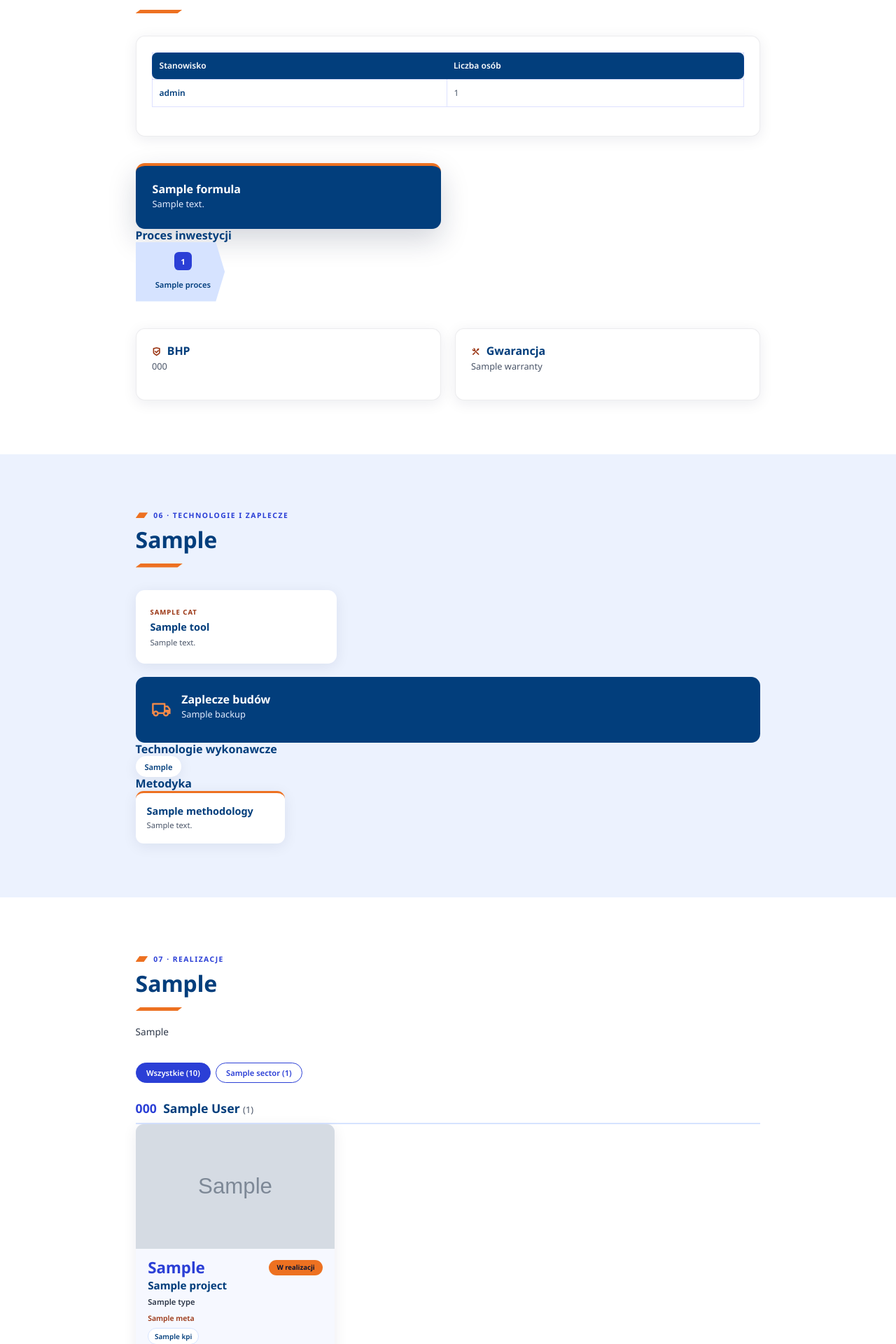
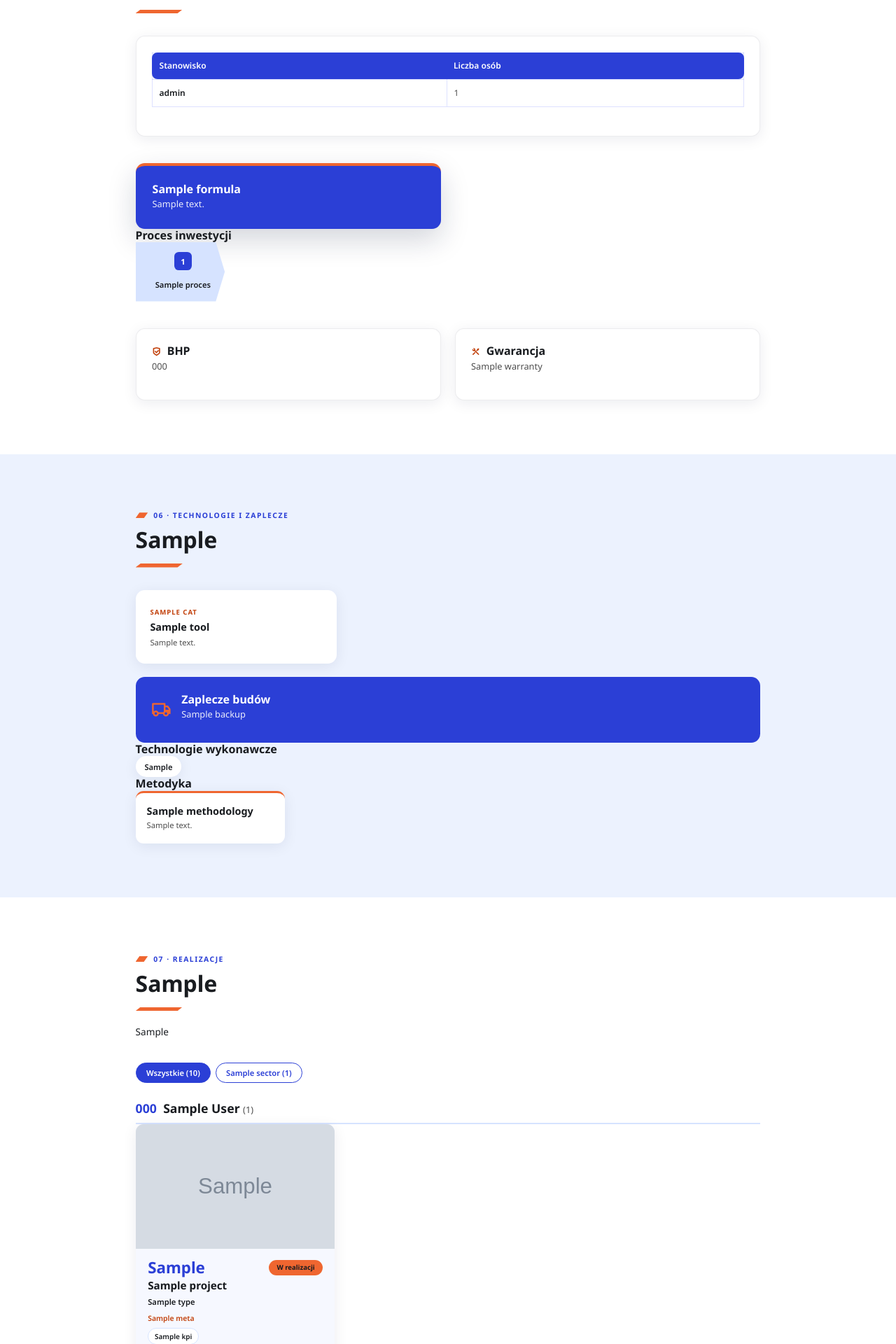
Before and after one commit to MBT-modern-building-team/MBT, a Django app: template MBTWebsite/MBTApp/templates/pages/potencjal.html in a window 1280 px wide. Shown: the part 4281-6201 px from the top of the page at 70% size. Run offline with Django 5.2, Linux system fonts and the light colour scheme; the template is opened without the code that fills it: most values are stand-ins (such as "Sample title", 1, 10 or a date in 2020); grey boxes marked "Sample" are stand-in pictures; data that the repository does not hold is empty; some libraries are stand-ins or nearby versions; some web fonts are replaced.

Commit message:
Potencjał i referencje: paleta z tokenów witryny (--theme-color, --yellow-color, --smoke-*)

```diff
--- a/MBTWebsite/MBTApp/static/css/potencjal.css
+++ b/MBTWebsite/MBTApp/static/css/potencjal.css
@@ -1,8 +1,8 @@
 /* Potencjał i referencje — styl MBT (prefiks .pot-). Hero/marquee/przyciski: klasy gw-* z mbt-override. */
-.pot{--navy:#023E7C;--blue:#2B3FD6;--or:#ED7121;--or-txt:#9A3412;--dark:#0C1633;--t1:#F6F8FF;--t2:#ECF2FE;--t3:#D6E3FF;--grey:#4A5568;--sh:0 5px 25px rgba(15,30,60,.08);--sh2:0 20px 50px rgba(15,30,60,.18);color:var(--grey);font-family:var(--body-font,"Noto Sans",sans-serif);line-height:1.7}
+.pot{--navy:var(--theme-color,#2b3fd6);--blue:var(--theme-color,#2b3fd6);--or:var(--yellow-color,#EF6630);--or-txt:#C2410C;--dark:var(--black-color,#191C20);--ttl:var(--title-color,#191C20);--t1:var(--smoke-color3,#F6F8FF);--t2:var(--smoke-color,#ECF2FE);--t3:var(--smoke-color2,rgba(255,255,255,.85));--grey:var(--body-color,#4D4D4D);--sh:0 5px 25px rgba(15,30,60,.08);--sh2:0 20px 50px rgba(15,30,60,.18);color:var(--grey);font-family:var(--body-font,"Noto Sans",sans-serif);line-height:1.7}
 .pot *,.pot *::before,.pot *::after{box-sizing:border-box}
 .pot ul,.pot ol{list-style:none;margin:0;padding:0}
-.pot h1,.pot h2,.pot h3,.pot h4{font-family:var(--title-font,"Technor","Noto Sans",sans-serif);color:var(--navy);margin:0;line-height:1.2}
+.pot h1,.pot h2,.pot h3,.pot h4{font-family:var(--title-font,"Technor","Noto Sans",sans-serif);color:var(--ttl);margin:0;line-height:1.2}
 .pot a{color:var(--blue)}
 .pot a:focus-visible,.pot button:focus-visible{outline:3px solid var(--or);outline-offset:2px}
 .pot-sr{position:absolute;width:1px;height:1px;overflow:hidden;clip:rect(0 0 0 0);white-space:nowrap}
@@ -15,14 +15,14 @@
 .pot-head{max-width:820px;margin-bottom:40px}
 .pot-kicker{display:inline-flex;align-items:center;gap:10px;font:700 13px/1.2 var(--body-font,sans-serif);letter-spacing:.14em;text-transform:uppercase;color:var(--blue);margin:0 0 12px}
 .pot-kicker::before{content:"";width:22px;height:10px;background:var(--or);clip-path:polygon(7px 0,100% 0,calc(100% - 7px) 100%,0 100%)}
-.pot-kicker--light{color:#F28A4A}
+.pot-kicker--light{color:var(--yellow-color,#EF6630)}
 .pot-h2{font-size:clamp(26px,3.6vw,40px);font-weight:700}
 .pot-h2--light{color:#fff!important}
 .pot-h3{font-size:20px;font-weight:700;margin-bottom:16px}
 .pot-h3 i{color:var(--or-txt);margin-right:6px}
 .pot-h3--light{color:#fff!important}
 .pot-bar{display:block;width:84px;height:7px;margin:18px 0 0;background:var(--or);clip-path:polygon(9px 0,100% 0,calc(100% - 9px) 100%,0 100%)}
-.pot-lead{margin:22px 0 0;font-size:17px;color:#2D3748}
+.pot-lead{margin:22px 0 0;font-size:17px;color:var(--ttl)}
 .pot-lead--sm{margin:-6px 0 22px;font-size:16px}
 .pot-card--mt{margin-top:48px}
 
@@ -41,7 +41,7 @@
 .pot-table{width:100%;border-collapse:collapse;font-size:15px}
 .pot-table th,.pot-table td{padding:11px 12px;text-align:left;vertical-align:top;border-bottom:1px solid var(--t3)}
 .pot-table tr:last-child>*{border-bottom:0}
-.pot-table tbody th{width:38%;color:var(--navy);font-weight:600}
+.pot-table tbody th{width:38%;color:var(--ttl);font-weight:600}
 .pot-table thead th{background:var(--navy);color:#fff;font-weight:600;border:0}
 .pot-table thead th:first-child{border-radius:10px 0 0 10px}
 .pot-table thead th:last-child{border-radius:0 10px 10px 0}
@@ -50,43 +50,43 @@
 .pot-capital::after{content:"";position:absolute;right:-28px;top:0;bottom:0;width:90px;background:var(--or);clip-path:polygon(60% 0,100% 0,40% 100%,0 100%)}
 .pot-capital dl{margin:0;position:relative;z-index:1}
 .pot-capital dl>div{padding:12px 0;border-bottom:1px solid rgba(255,255,255,.2)}
-.pot-capital dt{font-size:13px;letter-spacing:.06em;text-transform:uppercase;color:#C9D6F2}
+.pot-capital dt{font-size:13px;letter-spacing:.06em;text-transform:uppercase;color:rgba(255,255,255,.8)}
 .pot-capital dd{margin:2px 0 0;font:700 24px/1.2 var(--title-font,sans-serif)}
-.pot-capital dd small{display:block;font:400 13px var(--body-font,sans-serif);color:#C9D6F2}
+.pot-capital dd small{display:block;font:400 13px var(--body-font,sans-serif);color:rgba(255,255,255,.8)}
 .pot-capital-sum{border-bottom:0!important}
-.pot-capital-sum dd{font-size:30px;color:#F28A4A}
+.pot-capital-sum dd{font-size:30px;color:var(--yellow-color,#EF6630)}
 .pot-list li{position:relative;padding:7px 0 7px 22px}
 .pot-list li::before{content:"";position:absolute;left:0;top:16px;width:11px;height:7px;background:var(--or);clip-path:polygon(30% 0,100% 0,70% 100%,0 100%)}
 
 /* paski */
 .pot-chart{margin:0;background:#fff;padding:28px;border-radius:16px;box-shadow:var(--sh)}
 .pot-bars li{display:grid;grid-template-columns:minmax(120px,42%) 1fr 28px;align-items:center;gap:10px;padding:5px 0;font-size:14px}
-.pot-bars-l{color:#2D3748}
+.pot-bars-l{color:var(--ttl)}
 .pot-bars-t{height:14px;background:var(--t2);display:block;border-radius:7px;overflow:hidden}
-.pot-bars-f{display:block;height:100%;background:#2B3FD6;border-radius:7px}
-.pot-bars-v{font-weight:700;color:var(--navy);text-align:right}
+.pot-bars-f{display:block;height:100%;background:var(--theme-color,#2b3fd6);border-radius:7px}
+.pot-bars-v{font-weight:700;color:var(--ttl);text-align:right}
 .pot-comp{display:grid;gap:14px;margin-top:8px}
 .pot-comp li{display:flex;gap:14px;background:#fff;border-radius:12px;padding:16px 18px;box-shadow:var(--sh);transition:transform .3s,background .3s}
 .pot-comp li:hover{transform:translateX(6px)}
 .pot-comp i{font-size:24px;color:var(--blue)}
-.pot-comp strong{display:block;color:var(--navy)}
+.pot-comp strong{display:block;color:var(--ttl)}
 .pot-comp span{font-size:14px}
 
 /* struktura */
 .pot-org-root{display:flex;flex-direction:column}
 .pot-org-board{align-self:center;text-align:center;background:var(--navy);color:#fff;padding:18px 36px;border-radius:12px;border-bottom:6px solid var(--or);min-width:250px;box-shadow:var(--sh2)}
 .pot-org-board strong{display:block;font:700 20px var(--title-font,sans-serif)}
-.pot-org-board span{display:block;font-size:14px;color:#D6E3FF}
+.pot-org-board span{display:block;font-size:14px;color:rgba(255,255,255,.85)}
 .pot-org-cols{position:relative;margin:28px 0 0 12px;padding-left:22px;border-left:2px solid var(--blue);display:grid;gap:14px}
 .pot-org-col{display:grid;gap:14px;align-content:start}
 .pot-org-col li{position:relative;background:#fff;border-radius:12px;border-top:4px solid var(--blue);padding:14px 16px;box-shadow:var(--sh);transition:transform .3s,box-shadow .3s}
 .pot-org-col li:hover{transform:translateY(-3px);box-shadow:var(--sh2)}
 .pot-org-col li::before{content:"";position:absolute;left:-24px;top:26px;width:22px;height:2px;background:var(--blue)}
-.pot-org-col strong{display:block;color:var(--navy);font-family:var(--title-font,sans-serif)}
+.pot-org-col strong{display:block;color:var(--ttl);font-family:var(--title-font,sans-serif)}
 .pot-org-col em{display:block;font-style:normal;font-size:13px;font-weight:600;color:var(--or-txt)}
 .pot-org-col span{display:block;font-size:14px}
 .pot-note{margin-top:28px;font-size:15px}
-.pot-note--accent{border-radius:12px;border-left:5px solid var(--or);padding:12px 18px;background:var(--t2);color:#2D3748}
+.pot-note--accent{border-radius:12px;border-left:5px solid var(--or);padding:12px 18px;background:var(--t2);color:var(--ttl)}
 .pot-note i{color:var(--or-txt)}
 
 /* kadra */
@@ -102,18 +102,18 @@
 .pot-person-banner{background:var(--navy);color:#fff;padding:14px 18px 16px;position:relative}
 .pot-person-banner::after{content:"";position:absolute;right:0;bottom:0;width:76px;height:7px;background:var(--or);clip-path:polygon(10px 0,100% 0,100% 100%,0 100%)}
 .pot-person-banner strong{display:block;font:700 17px var(--title-font,sans-serif)}
-.pot-person-banner span{display:block;font-size:13px;color:#D6E3FF}
+.pot-person-banner span{display:block;font-size:13px;color:rgba(255,255,255,.85)}
 .pot-person-body{padding:16px 18px 20px;font-size:14px}
 .pot-person-body p{margin:0 0 8px}
 .pot-person-reg{color:var(--or-txt);font-weight:600}
 .pot-person-contact a{display:block;word-break:break-word}
 
 /* proces i formuły */
-.pot-formula{background:var(--navy);color:#E3ECFF;padding:30px;border-radius:16px;border-top:6px solid var(--or);box-shadow:var(--sh2)}
+.pot-formula{background:var(--navy);color:rgba(255,255,255,.9);padding:30px;border-radius:16px;border-top:6px solid var(--or);box-shadow:var(--sh2)}
 .pot-formula h3{color:#fff!important}
 .pot-formula p{margin:0}
 .pot-steps{display:grid;gap:8px}
-.pot-steps li{display:flex;align-items:center;gap:14px;background:#fff;border-radius:12px;padding:13px 16px;color:var(--navy);font-weight:600;box-shadow:var(--sh)}
+.pot-steps li{display:flex;align-items:center;gap:14px;background:#fff;border-radius:12px;padding:13px 16px;color:var(--ttl);font-weight:600;box-shadow:var(--sh)}
 .pot-steps-n{flex:none;width:32px;height:32px;display:flex;align-items:center;justify-content:center;background:var(--blue);color:#fff;font-weight:700;border-radius:8px}
 
 /* technologie */
@@ -124,16 +124,16 @@
 .pot-tools li:hover::before{transform:scaleX(1)}
 .pot-tools i{font-size:32px;color:var(--blue)}
 .pot-tools small{font-size:12px;letter-spacing:.1em;text-transform:uppercase;color:var(--or-txt);font-weight:700}
-.pot-tools strong{color:var(--navy);font:700 18px var(--title-font,sans-serif)}
+.pot-tools strong{color:var(--ttl);font:700 18px var(--title-font,sans-serif)}
 .pot-tools span{font-size:14px}
-.pot-backup{display:flex;gap:18px;align-items:flex-start;background:var(--navy);color:#E3ECFF;padding:28px;margin-top:24px;border-radius:16px}
-.pot-backup>i{font-size:36px;color:#F28A4A}
+.pot-backup{display:flex;gap:18px;align-items:flex-start;background:var(--navy);color:rgba(255,255,255,.9);padding:28px;margin-top:24px;border-radius:16px}
+.pot-backup>i{font-size:36px;color:var(--yellow-color,#EF6630)}
 .pot-backup p{margin:0}
 .pot-chips{display:flex;flex-wrap:wrap;gap:8px}
-.pot-chips li{background:#fff;border-radius:999px;padding:7px 16px;font-size:14px;color:var(--navy);font-weight:600;box-shadow:var(--sh)}
+.pot-chips li{background:#fff;border-radius:999px;padding:7px 16px;font-size:14px;color:var(--ttl);font-weight:600;box-shadow:var(--sh)}
 .pot-method{display:grid;grid-template-columns:1fr;gap:16px}
 .pot-method li{background:#fff;border-radius:14px;border-top:4px solid var(--or);padding:20px;box-shadow:var(--sh)}
-.pot-method strong{display:block;color:var(--navy);font:700 18px var(--title-font,sans-serif)}
+.pot-method strong{display:block;color:var(--ttl);font:700 18px var(--title-font,sans-serif)}
 .pot-method span{font-size:14px}
 
 /* realizacje */
@@ -154,32 +154,32 @@
 .pot-proj:hover .pot-proj-img img{transform:scale(1.1)}
 .pot-proj-body{padding:20px 22px 24px;display:flex;flex-direction:column;gap:6px;flex:1}
 .pot-proj-top{display:flex;justify-content:space-between;align-items:center}
-.pot-proj-nr{font:700 28px/1 var(--title-font,sans-serif);color:#2B3FD6}
-.pot-badge{background:var(--or);color:#0C1633;font-size:12px;font-weight:700;padding:4px 14px;border-radius:999px}
+.pot-proj-nr{font:700 28px/1 var(--title-font,sans-serif);color:var(--theme-color,#2b3fd6)}
+.pot-badge{background:var(--or);color:var(--black-color,#191C20);font-size:12px;font-weight:700;padding:4px 14px;border-radius:999px}
 .pot-proj-name{font-size:19px}
-.pot-proj-name a{color:var(--navy);text-decoration:none}
+.pot-proj-name a{color:var(--ttl);text-decoration:none}
 .pot-proj:hover .pot-proj-name a{color:var(--blue)}
-.pot-proj-type{margin:0;font-weight:600;color:#2D3748;font-size:14px}
+.pot-proj-type{margin:0;font-weight:600;color:var(--ttl);font-size:14px}
 .pot-proj-meta{margin:0;font-size:13px;color:var(--or-txt);font-weight:600}
 .pot-kpi{display:flex;flex-wrap:wrap;gap:6px;margin-top:4px}
-.pot-kpi li{background:#fff;border:1px solid var(--t3);color:var(--navy);font-size:12.5px;font-weight:600;padding:3px 11px;border-radius:999px}
+.pot-kpi li{background:#fff;border:1px solid var(--t3);color:var(--ttl);font-size:12.5px;font-weight:600;padding:3px 11px;border-radius:999px}
 .pot-proj-par{margin:4px 0 0;font-size:13.5px}
 
 /* CTA */
 .pot-cta{position:relative;overflow:hidden;background:var(--dark) center/cover no-repeat;color:#fff;padding:80px 0}
-.pot-cta-overlay{position:absolute;inset:0;background:linear-gradient(100deg,rgba(12,22,51,.95) 0%,rgba(12,22,51,.86) 60%,rgba(12,22,51,.7) 100%)}
+.pot-cta-overlay{position:absolute;inset:0;background:linear-gradient(100deg,rgba(25,28,32,.95) 0%,rgba(25,28,32,.86) 60%,rgba(25,28,32,.7) 100%)}
 .pot-cta .container{position:relative;z-index:2}
 .pot-hero-stripes{position:absolute;inset:0 0 auto auto;width:34%;height:420px;pointer-events:none;display:none;z-index:1}
 .pot-hero-stripes i{position:absolute;inset:0}
-.pot-hero-stripes i:nth-child(1){background:rgba(10,76,148,.7);clip-path:polygon(42% 0,100% 0,100% 100%,2% 100%)}
+.pot-hero-stripes i:nth-child(1){background:rgba(120,134,255,.55);clip-path:polygon(42% 0,100% 0,100% 100%,2% 100%)}
 .pot-hero-stripes i:nth-child(2){background:var(--blue);clip-path:polygon(62% 0,78% 0,38% 100%,22% 100%)}
 .pot-hero-stripes i:nth-child(3){background:var(--or);clip-path:polygon(82% 0,88% 0,48% 100%,42% 100%)}
 .pot-offices{display:grid;grid-template-columns:1fr;gap:14px;margin:30px 0}
-.pot-offices li{border-left:4px solid var(--or);padding-left:14px;color:#D6E3FF}
+.pot-offices li{border-left:4px solid var(--or);padding-left:14px;color:rgba(255,255,255,.85)}
 .pot-offices strong{display:block;color:#fff;font:700 18px var(--title-font,sans-serif)}
 .pot-contact{display:flex;flex-wrap:wrap;gap:22px;margin:0 0 26px;font-size:18px}
 .pot-cta .pot-contact a{color:#fff;text-decoration:none;font-weight:600}
-.pot-cta .pot-contact i{color:#F28A4A}
+.pot-cta .pot-contact i{color:var(--yellow-color,#EF6630)}
 .pot-cta-row{display:flex;flex-wrap:wrap;gap:14px}
 .pot .btn.pot-btn-ghost{background:transparent;border:2px solid rgba(255,255,255,.6);color:#fff;border-radius:4px}
 .pot .btn.pot-btn-ghost:hover{background:#fff;color:var(--navy)}
@@ -207,5 +207,5 @@
 .pot a.btn.gw-btn-outline:hover,.pot a.btn.pot-btn-ghost:hover{color:var(--dark)}
 .pot a.btn.mbt-cta{color:var(--title-color)}
 .pot a.btn.mbt-cta:hover,.pot a.btn.mbt-cta:focus{color:#fff}
-.pot .pot-proj-name a{color:var(--navy)}
+.pot .pot-proj-name a{color:var(--ttl)}
 .pot .pot-proj:hover .pot-proj-name a{color:var(--blue)}
--- a/MBTWebsite/MBTApp/templates/pages/potencjal.html
+++ b/MBTWebsite/MBTApp/templates/pages/potencjal.html
@@ -2,7 +2,7 @@
 {% load i18n %}
 
 {% block content %}
-<link rel="stylesheet" href="/static/css/potencjal.css?v=20261118e">
+<link rel="stylesheet" href="/static/css/potencjal.css?v=20261118f">
 <script type="application/ld+json">{{ json_ld_org }}</script>
 <script type="application/ld+json">{{ json_ld_breadcrumbs }}</script>
 <div class="pot">
```
